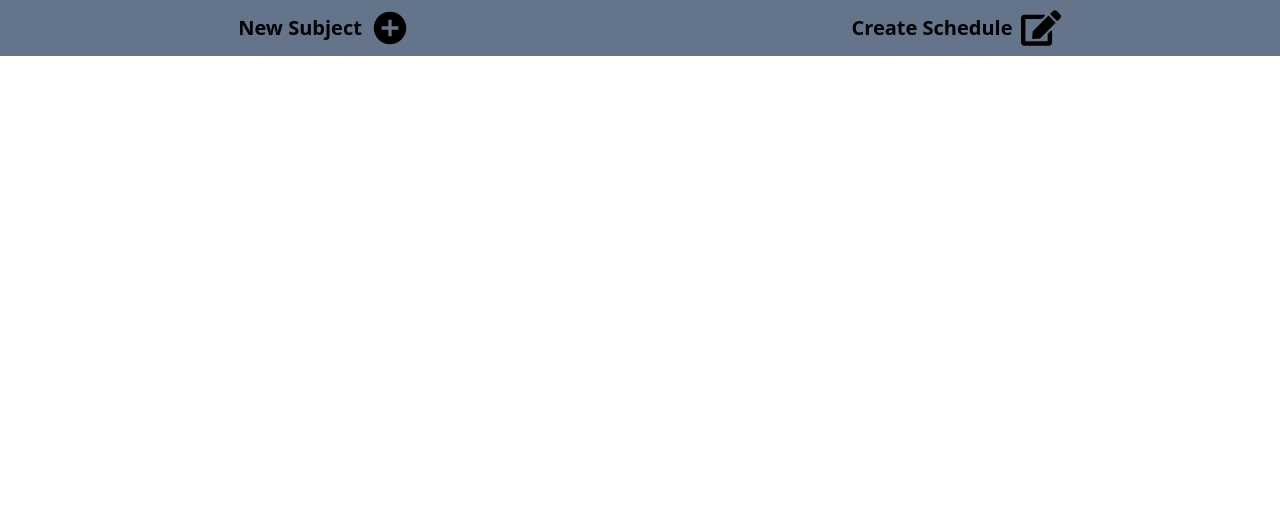
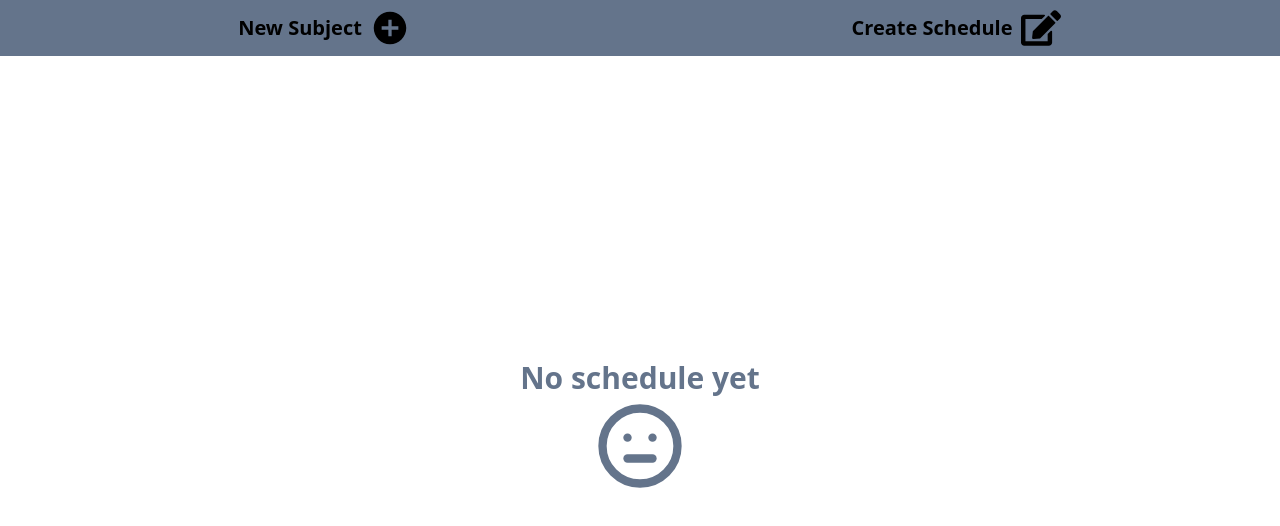
Before and after one commit to AddAcTech/WebShedule, a React (Vite) app: page / in a window 1280 px wide. Shown: the top 526 px of the page. Built offline with nearby package versions, Linux system fonts and the light colour scheme.

Commit message:
Empty schedule component

```diff
--- /dev/null
+++ b/src/components/EmptySchedule.jsx
@@ -0,0 +1,17 @@
+import React from "react";
+import Header from "./Header";
+import { TbMoodEmpty } from "react-icons/tb";
+
+function EmptySchedule() {
+  return (
+    <div className="h-screen flex flex-col">
+      <Header />
+      <div className="flex flex-col h-screen items-center justify-center text-slate-500">
+        <h1 className="text-center text-3xl font-bold">No schedule yet</h1>
+        <TbMoodEmpty size={100} />
+      </div>
+    </div>
+  );
+}
+
+export default EmptySchedule;
--- a/src/components/Principal.jsx
+++ b/src/components/Principal.jsx
@@ -1,16 +1,22 @@
 import React, { useEffect, useState } from "react";
 import Subject from "./Subject";
 import Header from "./Header";
+import EmptySchedule from "./EmptySchedule";
 
 function Principal() {
   const [subjects, setSubjects] = useState([]);
-  useEffect(() => {
+  /* useEffect(() => {
     const response = JSON.parse(localStorage.getItem("schedule"));
     if (response) {
       setSubjects(response);
       console.log(response);
     }
-  }, []);
+  }, []); */
+
+  if (subjects.length === 0 || !subjects) {
+    return <EmptySchedule />;
+  }
+
   return (
     <div className="h-screen flex flex-col">
       <Header />
```
